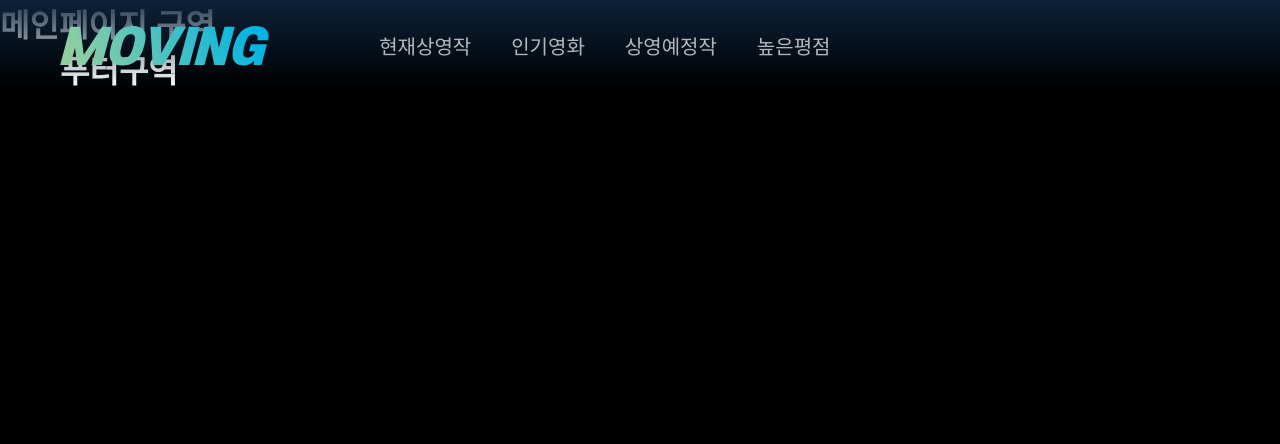
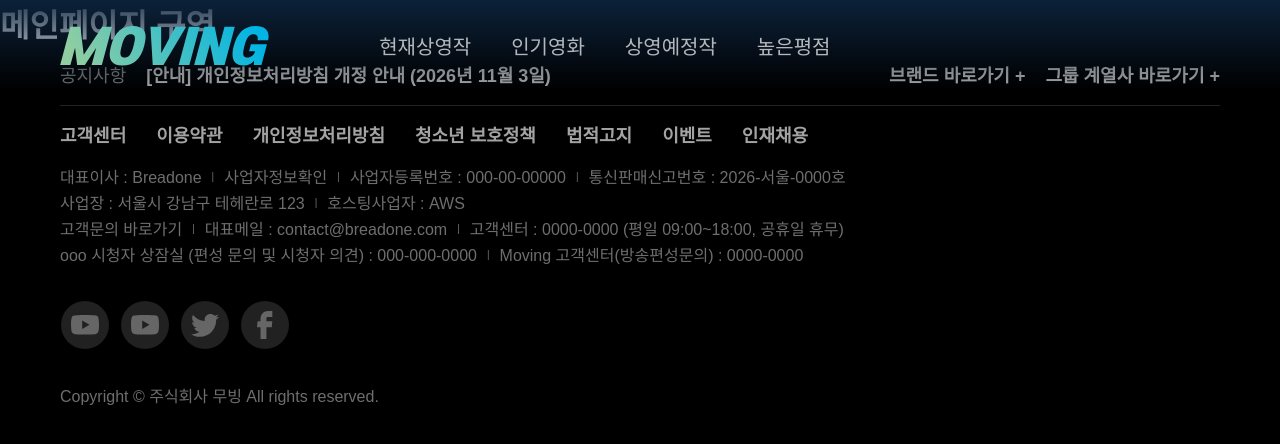
Before and after one commit to bbangwon/svelte_study, a Svelte app: page / in a window 1280 px wide. Shown: the top 444 px of the page. Built offline with nearby package versions, Linux system fonts and the light colour scheme; some icons are missing.

Commit message:
26. OTT 웹 앱 서비스 제작: 무빙 - 03 (푸터 콘텐츠 제작)

```diff
--- a/src/26/components/common/Footer.svelte
+++ b/src/26/components/common/Footer.svelte
@@ -1,6 +1,74 @@
 <script>
+  import * as SNS from "../../libs/sns";
+
+  const footerMenus = [
+    "고객센터",
+    "이용약관",
+    "개인정보처리방침",
+    "청소년 보호정책",
+    "법적고지",
+    "이벤트",
+    "인재채용",
+  ];
+
+  const footerTexts = [
+    [
+      "대표이사 : Breadone",
+      "사업자정보확인",
+      "사업자등록번호 : 000-00-00000",
+      "통신판매신고번호 : 2026-서울-0000호",
+    ],
+    ["사업장 : 서울시 강남구 테헤란로 123", "호스팅사업자 : AWS"],
+    [
+      "고객문의 바로가기",
+      "대표메일 : contact@breadone.com",
+      "고객센터 : 0000-0000 (평일 09:00~18:00, 공휴일 휴무)",
+    ],
+    [
+      "ooo 시청자 상잠실 (편성 문의 및 시청자 의견) : 000-000-0000",
+      "Moving 고객센터(방송편성문의) : 0000-0000",
+    ],
+  ];
 </script>
 
 <footer>
-  <h1>푸터구역</h1>
+  <div class="f_top">
+    <div class="notice">
+      <h3>공지사항</h3>
+      <a href="#!">[안내] 개인정보처리방침 개정 안내 (2026년 11월 3일)</a>
+    </div>
+    <div class="family">
+      <ul>
+        <li><a href="#!">브랜드 바로가기 +</a></li>
+        <li><a href="#!">그룹 계열사 바로가기 +</a></li>
+      </ul>
+    </div>
+  </div>
+  <div class="f_bottom">
+    <ul class="f_nav">
+      {#each footerMenus as footerMenu, index (footerMenu)}
+        <li><a href="#!">{footerMenu}</a></li>
+      {/each}
+    </ul>
+
+    <div class="footer_text">
+      {#each footerTexts as footerText, index (footerText)}
+        <p>
+          {#each footerText as text, index (text)}
+            <span>{text}</span>
+          {/each}
+        </p>
+      {/each}
+    </div>
+    <ul class="sns">
+      {#each SNS.sns as sns, index (sns)}
+        <li>
+          <a href={sns.url} target="_blank"
+            ><img src={sns.img} alt={sns.name} /></a
+          >
+        </li>
+      {/each}
+    </ul>
+    <p class="copy">Copyright © 주식회사 무빙 All rights reserved.</p>
+  </div>
 </footer>
--- a/src/26/libs/sns.json
+++ b/src/26/libs/sns.json
@@ -3,25 +3,25 @@
     {
       "id": 1,
       "name": "youtube",
-      "img": "./img/sns01.svg",
+      "img": "./26/img/sns01.svg",
       "url": "https://www.youtube.com"
     },
     {
       "id": 2,
       "name": "instagram",
-      "img": "./img/sns02.svg",
+      "img": "./26/img/sns01.svg",
       "url": "https://www.instagram.com"
     },
     {
       "id": 3,
       "name": "twitter",
-      "img": "./img/sns03.svg",
+      "img": "./26/img/sns03.svg",
       "url": "https://twitter.com"
     },
     {
       "id": 4,
       "name": "facebook",
-      "img": "./img/sns04.svg",
+      "img": "./26/img/sns04.svg",
       "url": "https://www.facebook.com"
     }
   ]
```
